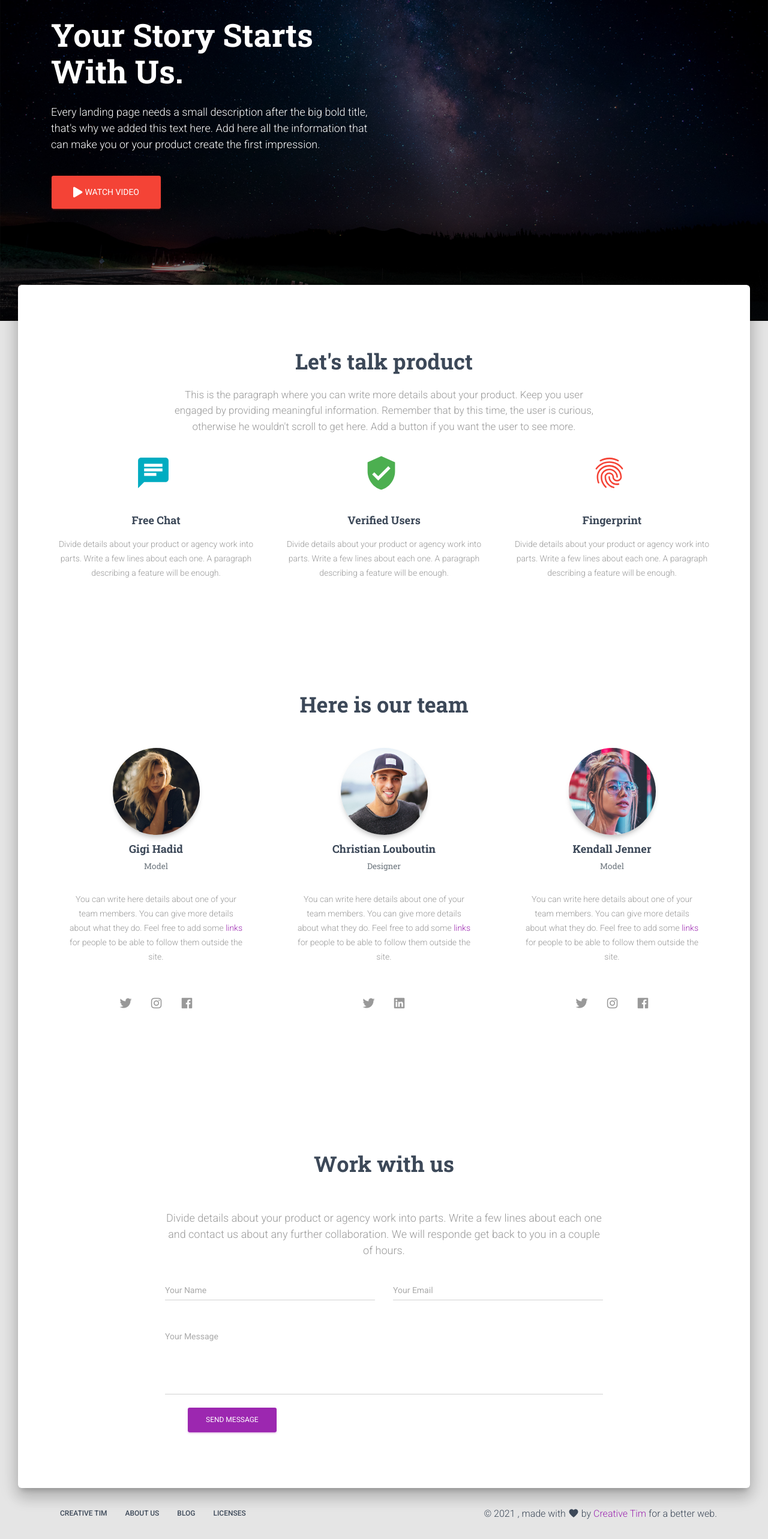
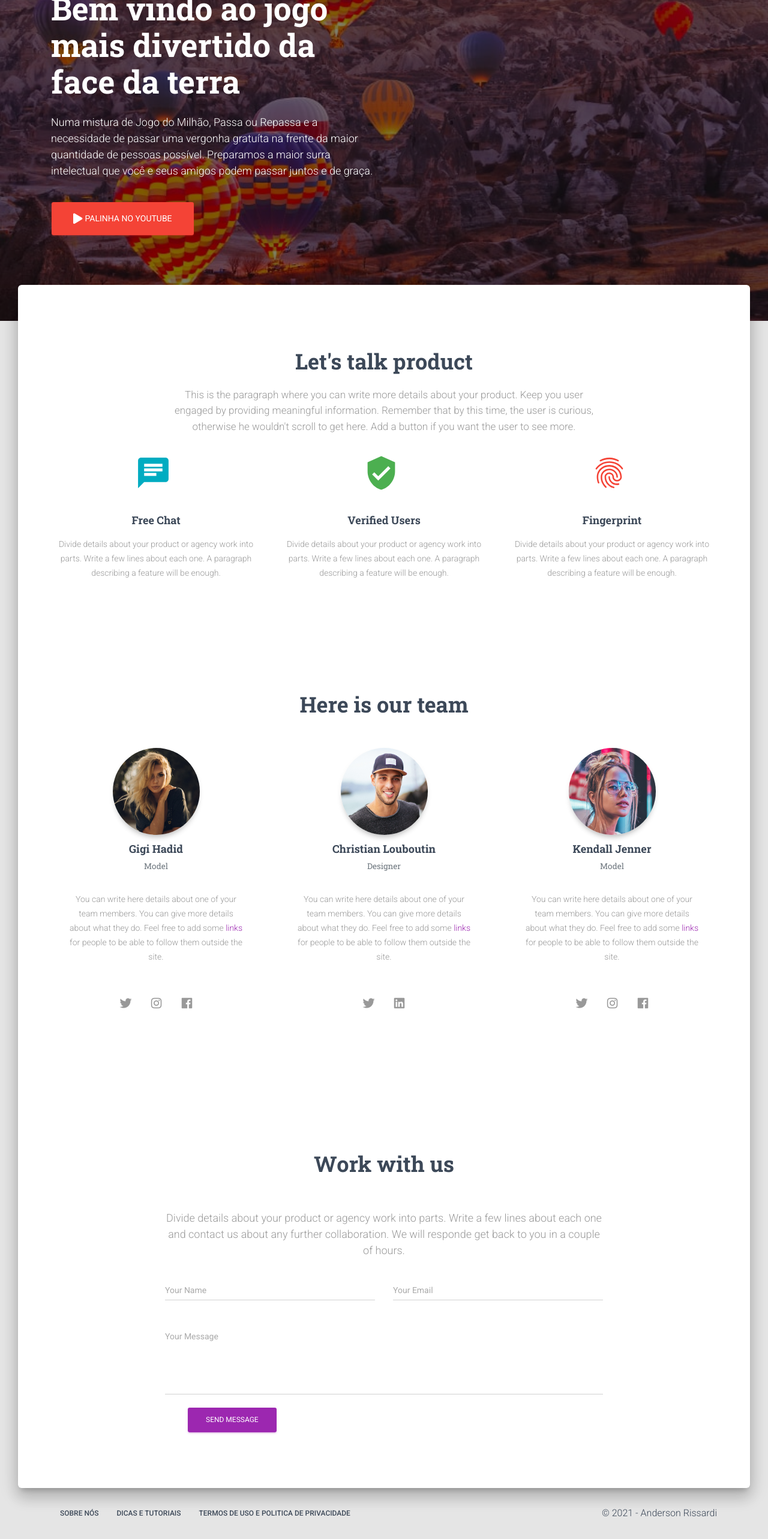
Before and after one commit to andersonr/JogoDoBalao, a Next.js app in the folder jogobalao/: page /landing in a window 1280 px wide. Shown: the part 185-2751 px from the top of the page at 60% size. Built offline with nearby package versions, Linux system fonts and the light colour scheme.

Commit message:
Alterações nos estilos dos cabeçalhos e rodapés, alterações na página inicial e na landing

```diff
--- a/jogobalao/components/Footer/Footer.js
+++ b/jogobalao/components/Footer/Footer.js
@@ -33,20 +33,11 @@ export default function Footer(props) {
           <List className={classes.list}>
             <ListItem className={classes.inlineBlock}>
               <a
-                href="https://www.creative-tim.com/?ref=njsmk-footer"
-                className={classes.block}
-                target="_blank"
-              >
-                Creative Tim
-              </a>
-            </ListItem>
-            <ListItem className={classes.inlineBlock}>
-              <a
                 href="https://www.creative-tim.com/presentation?ref=njsmk-footer"
                 className={classes.block}
                 target="_blank"
               >
-                About us
+                Sobre nós
               </a>
             </ListItem>
             <ListItem className={classes.inlineBlock}>
@@ -55,7 +46,7 @@ export default function Footer(props) {
                 className={classes.block}
                 target="_blank"
               >
-                Blog
+                Dicas e tutoriais
               </a>
             </ListItem>
             <ListItem className={classes.inlineBlock}>
@@ -64,22 +55,13 @@ export default function Footer(props) {
                 className={classes.block}
                 target="_blank"
               >
-                Licenses
+                Termos de uso e politica de privacidade
               </a>
             </ListItem>
           </List>
         </div>
         <div className={classes.right}>
-          &copy; {1900 + new Date().getYear()} , made with{" "}
-          <Favorite className={classes.icon} /> by{" "}
-          <a
-            href="https://www.creative-tim.com?ref=njsmk-footer"
-            className={aClasses}
-            target="_blank"
-          >
-            Creative Tim
-          </a>{" "}
-          for a better web.
+          &copy; {1900 + new Date().getYear()} - Anderson Rissardi
         </div>
       </div>
     </footer>
--- a/jogobalao/components/Header/Header.js
+++ b/jogobalao/components/Header/Header.js
@@ -62,8 +62,8 @@ export default function Header(props) {
     [classes.fixed]: fixed,
   });
   const brandComponent = (
-    <Link href="/components" as="/components">
-      <Button className={classes.title}>{brand}</Button>
+    <Link href="/landing" as="/landing">
+      <Button className={classes.title}><b>{brand}</b></Button>
     </Link>
   );
   return (
--- a/jogobalao/pages/404.js
+++ b/jogobalao/pages/404.js
@@ -9,7 +9,7 @@ export default class _error extends Component {
   render() {
     return (
       <div>
-        <h2> Colé?!?1 Ta perdido nóia?</h2>
+        <h2> Colé?!? Ta perdido nóia?</h2>
       </div>
     );
   }
--- a/jogobalao/pages/landing.js
+++ b/jogobalao/pages/landing.js
@@ -34,7 +34,7 @@ export default function LandingPage(props) {
       <Header
         color="transparent"
         routes={dashboardRoutes}
-        brand="NextJS Material Kit"
+        brand="Jogo do Balão"
         rightLinks={<HeaderLinks />}
         fixed
         changeColorOnScroll={{
@@ -43,27 +43,25 @@ export default function LandingPage(props) {
         }}
         {...rest}
       />
-      <Parallax filter responsive image="/img/landing-bg.jpg">
+      <Parallax filter responsive image="/img/headers/cappadocia-hot-air-balloon.jpg">
         <div className={classes.container}>
           <GridContainer>
             <GridItem xs={12} sm={12} md={6}>
-              <h1 className={classes.title}>Your Story Starts With Us.</h1>
+              <h1 className={classes.title}>Bem vindo ao jogo mais divertido da face da terra</h1>
               <h4>
-                Every landing page needs a small description after the big bold
-                title, that{"'"}s why we added this text here. Add here all the
-                information that can make you or your product create the first
-                impression.
+                Numa mistura de Jogo do Milhão, Passa ou Repassa e a necessidade de passar uma vergonha gratuíta na frente da
+                maior quantidade de pessoas possível. Preparamos a maior surra intelectual que você e seus amigos podem passar juntos e de graça.
               </h4>
               <br />
               <Button
                 color="danger"
                 size="lg"
-                href="https://www.youtube.com/watch?v=dQw4w9WgXcQ&ref=creativetim"
+                href="https://www.youtube.com/watch?v=95aPwWjnr7g&list=PLys0y7BbmBrZUJb_y08GkSoTXt6rTlbq5"
                 target="_blank"
                 rel="noopener noreferrer"
               >
                 <i className="fas fa-play" />
-                Watch video
+                Palinha no YouTube
               </Button>
             </GridItem>
           </GridContainer>
```
Also changed, not shown: jogobalao/pages/index.js (+10 -0 lines), jogobalao/public/img/headers/baloes-vale.jpg (added), jogobalao/public/img/headers/cappadocia-hot-air-balloon.jpg (added).
